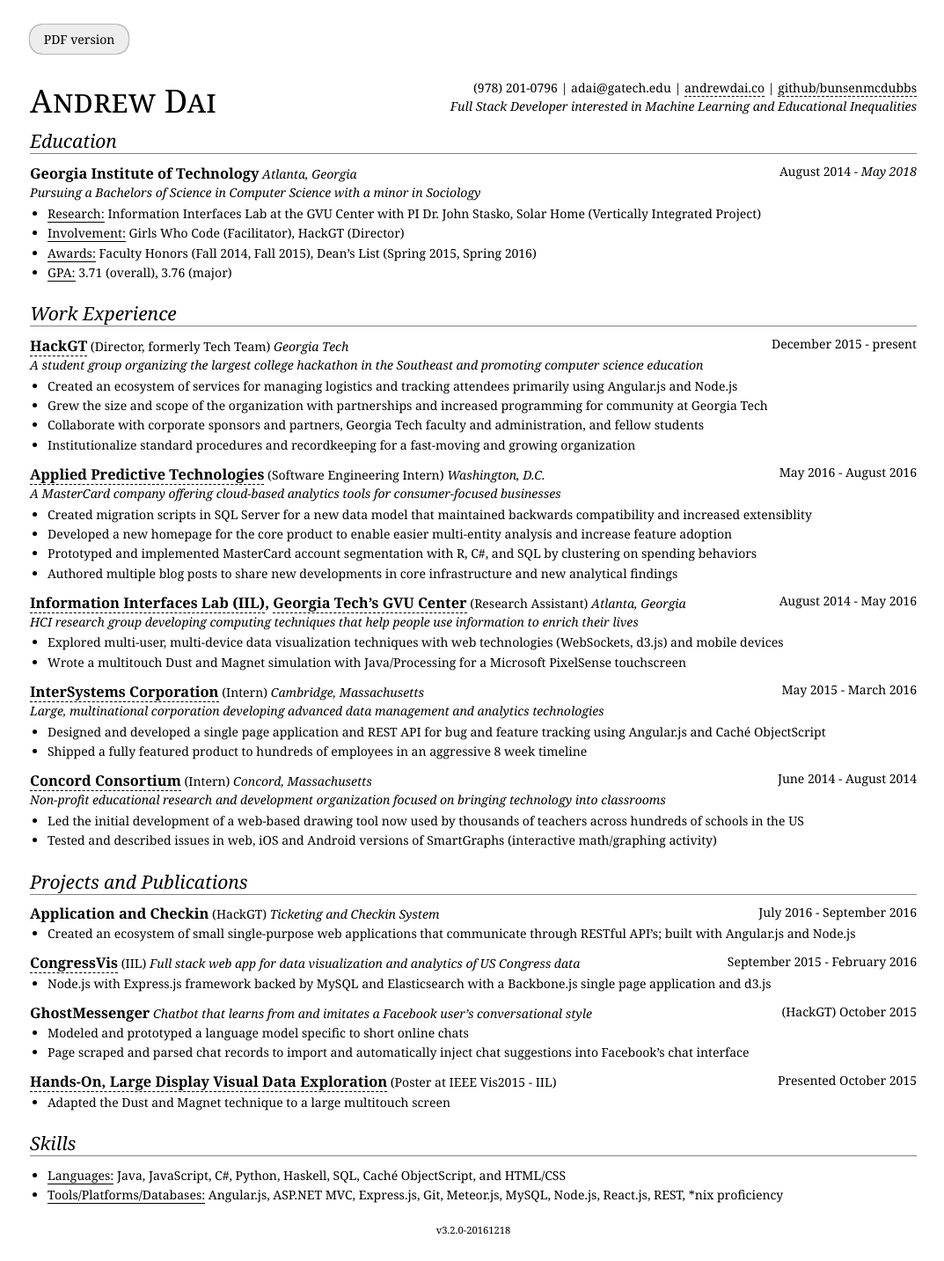
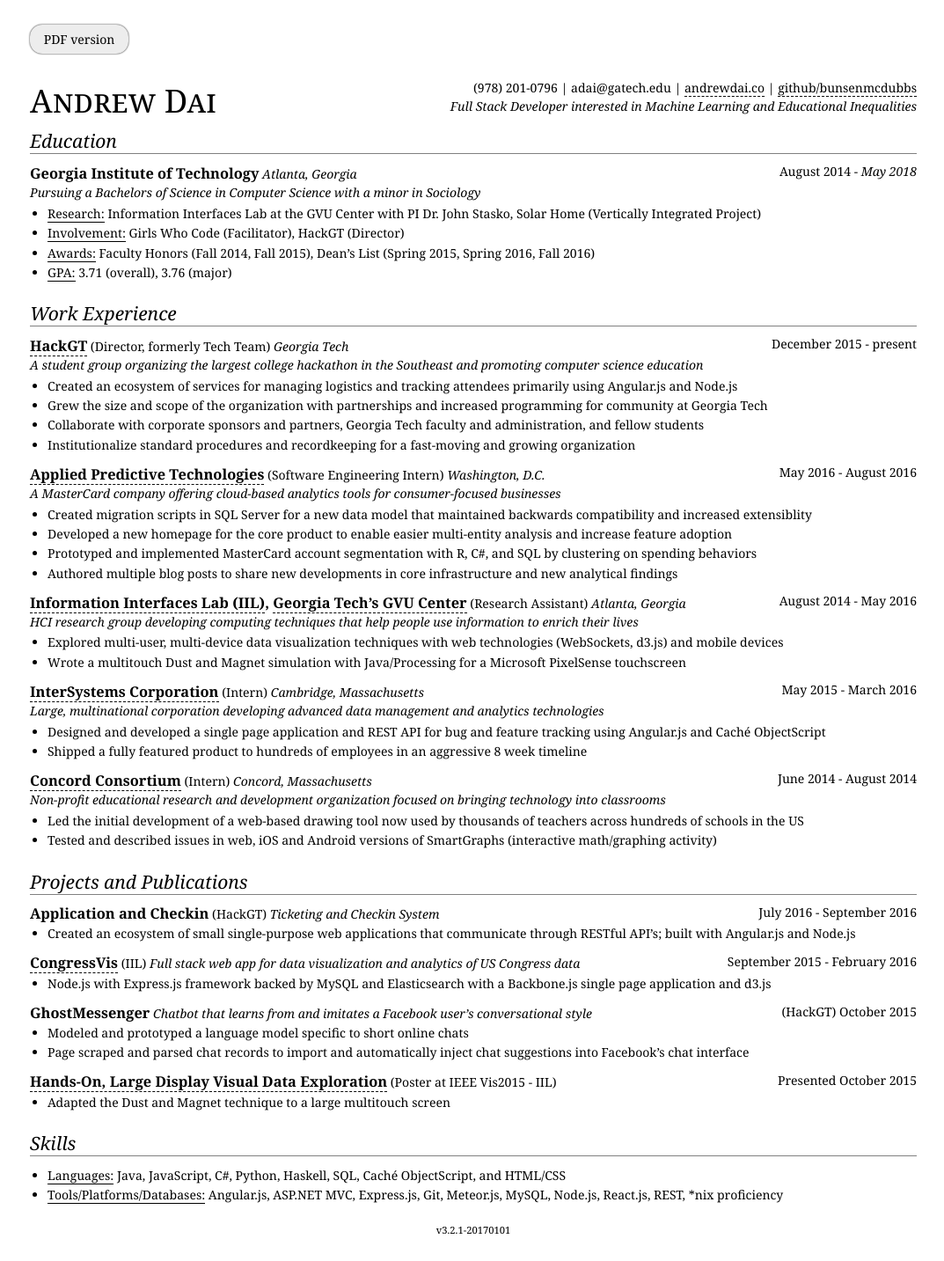
Before and after one commit to bunsenmcdubbs/bunsenmcdubbs.github.io, a Jekyll site: the page resume/index.html, which Jekyll copies as it is, in a window 1280 px wide. Shown: the whole page at 88% size, without its empty margins (102-1175 px from the left). Built offline with Jekyll 4.4.1, drawn with Linux system fonts in a browser that asks for light colours.

Commit message:
finish adding academic details from 16F

```diff
--- a/resume/index.html
+++ b/resume/index.html
@@ -73,7 +73,7 @@
         <li><p><span class="label">Involvement:</span>
           Girls Who Code (Facilitator), HackGT (Director)</p></li>
         <li><p><span class="label">Awards:</span>
-          Faculty Honors (Fall 2014, Fall 2015), Dean&rsquo;s List (Spring 2015, Spring 2016)</p></li>
+          Faculty Honors (Fall 2014, Fall 2015), Dean&rsquo;s List (Spring 2015, Spring 2016, Fall 2016)</p></li>
         <li><p><span class="label">GPA:</span> 3.71 (overall), 3.76 (major)</p></li>
       </ul>
     </div>
@@ -335,7 +335,7 @@
 <footer>
   <!-- <small>References available upon request</small> -->
   <!-- <p>Have a great day!</p> -->
-  <small>v3.2.0-20161218</small>
+  <small>v3.2.1-20170101</small>
 </footer>
 
 <script>
```
